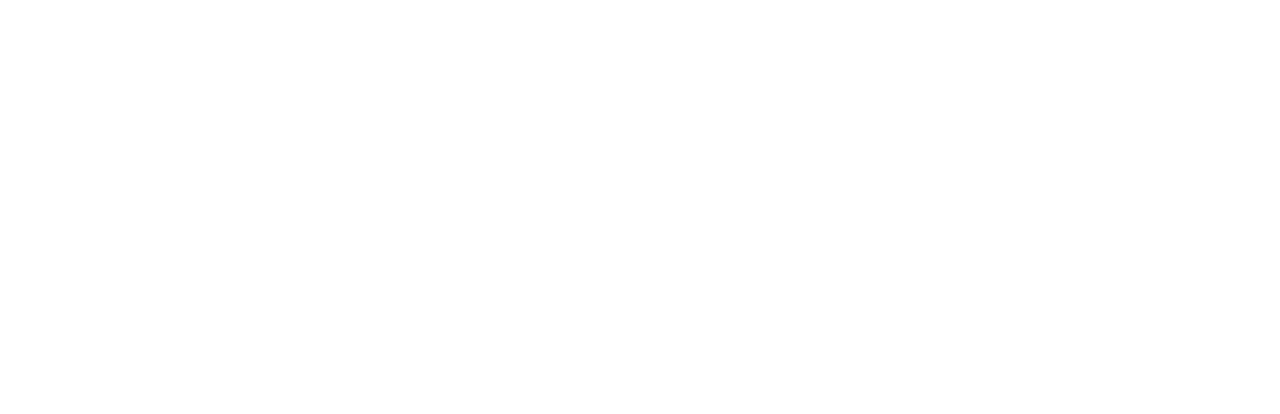
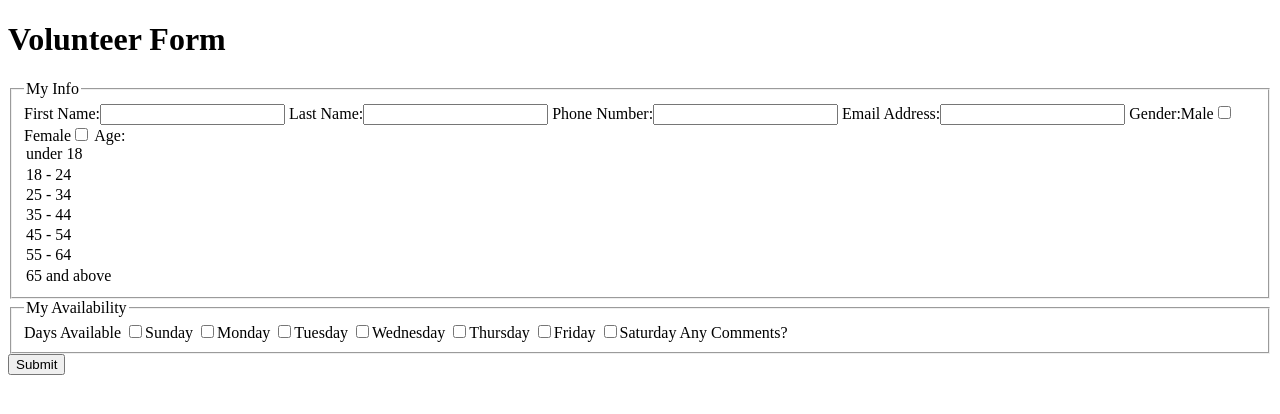
Before and after one commit to lidajiang19/IDX-519-Lab-4, a plain HTML site: page index.html in a window 1280 px wide. Drawn offline with Linux system fonts and the light colour scheme.

Commit message:
write the 1st version form

```diff
--- a/index.html
+++ b/index.html
@@ -2,9 +2,45 @@
 <html lang="en">
     <head>
         <meta charset="UTF-8">
-        <title></title>
+        <title>Document</title>
     </head>
     <body>
+        <h1>Volunteer Form</h1>
+        <form action="http://bloomingdale.sat.iit.edu/kriedan/lab3formscript.php" method="post">
+            <fieldset>
+                <legend>My Info</legend>
+                <label>First Name:<input type="text" name="first_name_field"></label>
+                <label>Last Name:<input type="text" name=" last_name_field"></label>
+                <label>Phone Number:<input type="text" name="phone_field"></label>
+                <label>Email Address:<input type="text" name="email_field"></label>
+                <label>Gender:</label><label for="male">Male<input type="checkbox" name=" gender_field"></label><label for="female">Female<input type="checkbox" name=" gender_field"></label>
+                <label>Age:</label>
+                <option>under 18</option>
+                <option>18 - 24</option>
+                <option>25 - 34</option>
+                <option>35 - 44</option>
+                <option>45 - 54</option>
+                <option>55 - 64</option>
+                <option>65 and above</option>
+
+            </fieldset>
+
+            <fieldset>
+                <legend>My Availability</legend>
+                <label>Days Available</label>
+                <label><input type="checkbox" name="available_field[]">Sunday</label>
+                <label><input type="checkbox" name="available_field[]">Monday</label>
+                <label><input type="checkbox" name="available_field[]">Tuesday</label>
+                <label><input type="checkbox" name="available_field[]">Wednesday</label>
+                <label><input type="checkbox" name="available_field[]">Thursday</label>
+                <label><input type="checkbox" name="available_field[]">Friday</label>
+                <label><input type="checkbox" name="available_field[]">Saturday</label>
+                <label>Any Comments?<input type="hidden" name="hidden_field[]"></label>
+            </fieldset>
+
+            <button type="submit">Submit</button>
+
+        </form>
 
     </body>
 </html>
```
